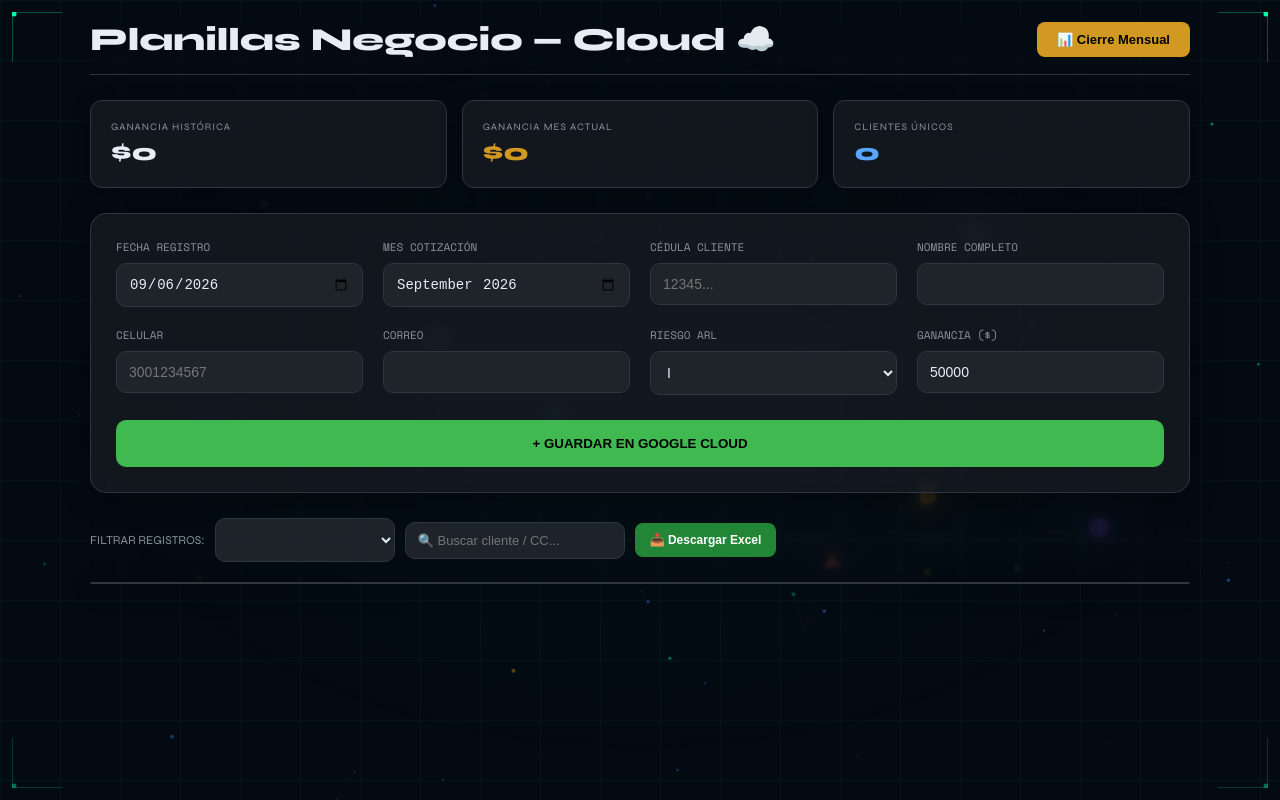
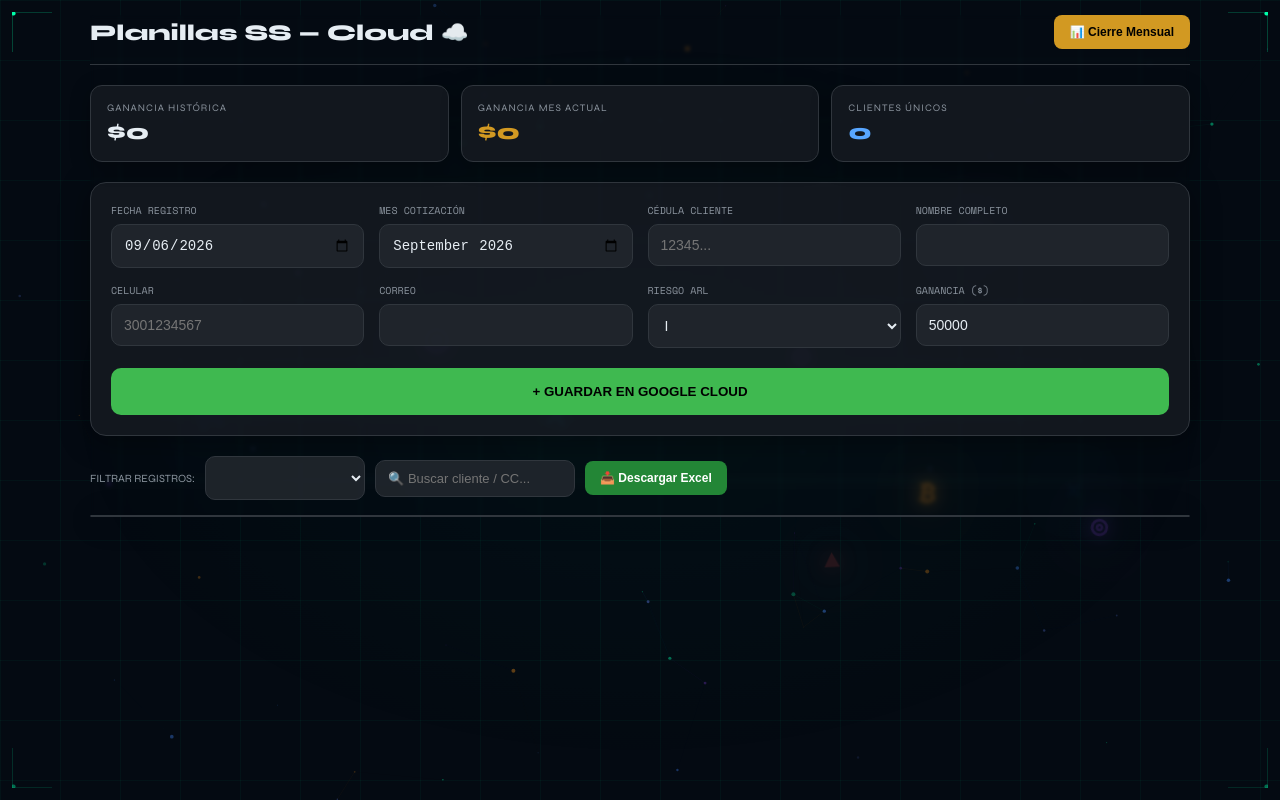
Before and after one commit to fernandezcristian2112-collab/mis-planillas, a plain HTML site: page index.html in a window 1280 px wide. Drawn offline with nearby package versions, Linux system fonts and the light colour scheme; no server answers.

Commit message:
Update index.html

```diff
--- a/index.html
+++ b/index.html
@@ -2,38 +2,47 @@
 <html lang="es">
 <head>
 <meta charset="UTF-8">
-<meta name="viewport" content="width=device-width, initial-scale=1.0">
+<meta name="viewport" content="width=device-width, initial-scale=1.0, maximum-scale=1.0, user-scalable=no">
 <title>Planillas SS — Cloud Pro</title>
+
+<!-- CONFIGURACIÓN PWA Y WEB APP -->
+<meta name="theme-color" content="#040a12">
+<meta name="mobile-web-app-capable" content="yes">
+<meta name="apple-mobile-web-app-capable" content="yes">
+<meta name="apple-mobile-web-app-status-bar-style" content="black-translucent">
+<meta name="apple-mobile-web-app-title" content="e-Trámites">
+<link rel="manifest" href="data:application/manifest+json;utf8,{%22name%22:%22e-Tr%C3%A1mites%20Planillas%22,%22short_name%22:%22e-Tr%C3%A1mites%22,%22start_url%22:%22.%22,%22display%22:%22standalone%22,%22background_color%22:%22%23040a12%22,%22theme_color%22:%22%23040a12%22,%22icons%22:[{%22src%22:%22https://cdn-icons-png.flaticon.com/512/3135/3135706.png%22,%22sizes%22:%22512x512%22,%22type%22:%22image/png%22}]}">
+
 <link href="https://fonts.googleapis.com/css2?family=Space+Mono:wght@400;700&family=Syne:wght@400;600;800&display=swap" rel="stylesheet">
 <script src="https://cdnjs.cloudflare.com/ajax/libs/xlsx/0.18.5/xlsx.full.min.js"></script>
 
 <style>
   :root { --bg: #040a12; --surface: rgba(22, 27, 34, 0.85); --surface2: rgba(33, 38, 45, 0.9); --border: #30363d; --accent: #58a6ff; --accent2: #3fb950; --text: #e6edf3; --muted: #8b949e; --gold: #d29922; }
-  * { margin: 0; padding: 0; box-sizing: border-box; }
+  * { margin: 0; padding: 0; box-sizing: border-box; -webkit-tap-highlight-color: transparent; }
 
-  body { background: var(--bg); color: var(--text); font-family: 'Syne', sans-serif; padding: 20px; min-height: 100vh; overflow-x: hidden; }
+  body { background: var(--bg); color: var(--text); font-family: 'Syne', sans-serif; padding: 15px; min-height: 100vh; overflow-x: hidden; user-select: none; }
 
   .container { position: relative; z-index: 10; max-width: 1100px; margin: 0 auto; backdrop-filter: blur(2px); }
 
-  header { display: flex; justify-content: space-between; align-items: center; margin-bottom: 25px; border-bottom: 1px solid var(--border); padding-bottom: 15px; }
-  .stats { display: grid; grid-template-columns: repeat(auto-fit, minmax(240px, 1fr)); gap: 15px; margin-bottom: 25px; }
-  .stat { background: var(--surface); border: 1px solid var(--border); border-radius: 12px; padding: 20px; box-shadow: 0 4px 20px rgba(0,0,0,0.3); }
+  header { display: flex; justify-content: space-between; align-items: center; margin-bottom: 20px; border-bottom: 1px solid var(--border); padding-bottom: 15px; }
+  .stats { display: grid; grid-template-columns: repeat(auto-fit, minmax(200px, 1fr)); gap: 12px; margin-bottom: 20px; }
+  .stat { background: var(--surface); border: 1px solid var(--border); border-radius: 12px; padding: 16px; box-shadow: 0 4px 20px rgba(0,0,0,0.3); }
   .stat-label { font-size: 10px; color: var(--muted); text-transform: uppercase; letter-spacing: 1px; }
-  .stat-value { font-size: 24px; font-weight: 800; margin-top: 5px; }
-  .form-card { background: var(--surface); border: 1px solid var(--border); border-radius: 16px; padding: 25px; margin-bottom: 25px; box-shadow: 0 4px 30px rgba(0,0,0,0.4); }
-  .form-grid { display: grid; grid-template-columns: repeat(auto-fit, minmax(220px, 1fr)); gap: 20px; }
-  .field-group { display: flex; flex-direction: column; gap: 8px; }
-  label { font-size: 11px; color: var(--muted); text-transform: uppercase; font-family: 'Space Mono', monospace; }
+  .stat-value { font-size: 22px; font-weight: 800; margin-top: 5px; }
+  .form-card { background: var(--surface); border: 1px solid var(--border); border-radius: 16px; padding: 20px; margin-bottom: 20px; box-shadow: 0 4px 30px rgba(0,0,0,0.4); }
+  .form-grid { display: grid; grid-template-columns: repeat(auto-fit, minmax(200px, 1fr)); gap: 15px; }
+  .field-group { display: flex; flex-direction: column; gap: 6px; }
+  label { font-size: 10px; color: var(--muted); text-transform: uppercase; font-family: 'Space Mono', monospace; }
   input, select { background: var(--surface2); border: 1px solid var(--border); border-radius: 10px; padding: 12px; color: var(--text); font-size: 14px; outline: none; width: 100%; }
-  .btn-add { background: var(--accent2); color: #000; border: none; border-radius: 10px; padding: 16px; font-weight: 800; cursor: pointer; margin-top: 25px; width: 100%; text-transform: uppercase; transition: transform 0.2s; }
-  .btn-add:hover { transform: translateY(-2px); }
-  .btn-cierre { background: var(--gold); color: #000; border: none; border-radius: 8px; padding: 10px 20px; font-weight: 700; cursor: pointer; font-size: 13px; z-index: 10;}
+  .btn-add { background: var(--accent2); color: #000; border: none; border-radius: 10px; padding: 16px; font-weight: 800; cursor: pointer; margin-top: 20px; width: 100%; text-transform: uppercase; transition: transform 0.2s; }
+  .btn-add:active { transform: scale(0.98); }
+  .btn-cierre { background: var(--gold); color: #000; border: none; border-radius: 8px; padding: 10px 16px; font-weight: 700; cursor: pointer; font-size: 12px; z-index: 10;}
   .btn-excel { background: #238636; color: white; border: none; border-radius: 8px; padding: 10px 15px; font-weight: 700; cursor: pointer; font-size: 12px; position: relative; z-index: 10;}
-  .table-container { overflow-x: auto; background: var(--surface); border: 1px solid var(--border); border-radius: 16px; margin-top: 20px; box-shadow: 0 4px 30px rgba(0,0,0,0.4); }
-  table { width: 100%; border-collapse: collapse; min-width: 800px; }
-  th { background: rgba(33, 38, 45, 0.6); padding: 15px; font-size: 11px; color: var(--muted); text-align: left; }
-  td { padding: 15px; font-size: 13px; border-bottom: 1px solid var(--border); }
-  .badge-riesgo { padding: 4px 10px; border-radius: 20px; font-size: 10px; font-weight: 700; }
+  .table-container { overflow-x: auto; background: var(--surface); border: 1px solid var(--border); border-radius: 16px; margin-top: 15px; box-shadow: 0 4px 30px rgba(0,0,0,0.4); }
+  table { width: 100%; border-collapse: collapse; min-width: 750px; }
+  th { background: rgba(33, 38, 45, 0.6); padding: 12px; font-size: 10px; color: var(--muted); text-align: left; }
+  td { padding: 12px; font-size: 13px; border-bottom: 1px solid var(--border); }
+  .badge-riesgo { padding: 4px 8px; border-radius: 20px; font-size: 10px; font-weight: 700; }
   .r1 { background: rgba(63,185,80,0.2); color: #3fb950; }
   .r2 { background: rgba(88,166,255,0.2); color: #58a6ff; }
   .r3 { background: rgba(210,153,34,0.2); color: #d29922; }
@@ -41,7 +50,7 @@
   .r5 { background: rgba(248,81,73,0.2); color: #f85149; }
   .btn-del { background: none; border: none; color: #f78166; cursor: pointer; font-size: 18px; }
   .modal-bg { display: none; position: fixed; inset: 0; background: rgba(0,0,0,0.8); align-items: center; justify-content: center; z-index: 100; backdrop-filter: blur(5px); }
-  .modal { background: var(--surface); border: 1px solid var(--border); border-radius: 20px; padding: 30px; width: 100%; max-width: 400px; }
+  .modal { background: var(--surface); border: 1px solid var(--border); border-radius: 20px; padding: 25px; width: 90%; max-width: 400px; }
 
   /* --- FONDO CRYPTO --- */
   .grid { position: fixed; inset: 0; background-image: linear-gradient(rgba(0,255,170,0.04) 1px, transparent 1px), linear-gradient(90deg, rgba(0,255,170,0.04) 1px, transparent 1px); background-size: 60px 60px; z-index: 1; pointer-events: none; }
@@ -68,14 +77,14 @@
 <canvas id="particleCanvas"></canvas>
 <div class="floating-logos" id="floatingLogos"></div>
 
-<div class="corner tl"><svg width="50" height="50" viewBox="0 0 50 50" fill="none"><path d="M0 50 L0 0 L50 0" stroke="rgba(0,255,170,0.4)" stroke-width="1.5" fill="none"/><circle cx="2" cy="2" r="2.5" fill="#00ffaa"/></svg></div>
-<div class="corner tr"><svg width="50" height="50" viewBox="0 0 50 50" fill="none"><path d="M0 50 L0 0 L50 0" stroke="rgba(0,255,170,0.4)" stroke-width="1.5" fill="none"/><circle cx="2" cy="2" r="2.5" fill="#00ffaa"/></svg></div>
-<div class="corner bl"><svg width="50" height="50" viewBox="0 0 50 50" fill="none"><path d="M0 50 L0 0 L50 0" stroke="rgba(0,255,170,0.25)" stroke-width="1.5" fill="none"/><circle cx="2" cy="2" r="2.5" fill="rgba(0,255,170,0.4)"/></svg></div>
-<div class="corner br"><svg width="50" height="50" viewBox="0 0 50 50" fill="none"><path d="M0 50 L0 0 L50 0" stroke="rgba(0,255,170,0.25)" stroke-width="1.5" fill="none"/><circle cx="2" cy="2" r="2.5" fill="rgba(0,255,170,0.4)"/></svg></div>
+<div class="corner tl"><svg width="40" height="40" viewBox="0 0 50 50" fill="none"><path d="M0 50 L0 0 L50 0" stroke="rgba(0,255,170,0.4)" stroke-width="1.5" fill="none"/><circle cx="2" cy="2" r="2.5" fill="#00ffaa"/></svg></div>
+<div class="corner tr"><svg width="40" height="40" viewBox="0 0 50 50" fill="none"><path d="M0 50 L0 0 L50 0" stroke="rgba(0,255,170,0.4)" stroke-width="1.5" fill="none"/><circle cx="2" cy="2" r="2.5" fill="#00ffaa"/></svg></div>
+<div class="corner bl"><svg width="40" height="40" viewBox="0 0 50 50" fill="none"><path d="M0 50 L0 0 L50 0" stroke="rgba(0,255,170,0.25)" stroke-width="1.5" fill="none"/><circle cx="2" cy="2" r="2.5" fill="rgba(0,255,170,0.4)"/></svg></div>
+<div class="corner br"><svg width="40" height="40" viewBox="0 0 50 50" fill="none"><path d="M0 50 L0 0 L50 0" stroke="rgba(0,255,170,0.25)" stroke-width="1.5" fill="none"/><circle cx="2" cy="2" r="2.5" fill="rgba(0,255,170,0.4)"/></svg></div>
 
 <div class="container">
   <header>
-    <h1>Planillas Negocio — <span>Cloud ☁️</span></h1>
+    <h1 style="font-size: 1.4rem;">Planillas SS — <span>Cloud ☁️</span></h1>
     <button class="btn-cierre" onclick="abrirCierre()">📊 Cierre Mensual</button>
   </header>
 
@@ -100,9 +109,9 @@
   </div>
 
   <div style="margin-bottom:15px; display:flex; align-items:center; gap:10px; flex-wrap: wrap; position: relative; z-index: 10;">
-    <span style="font-size:12px; color:var(--muted)">FILTRAR REGISTROS:</span>
-    <select id="filtroMes" onchange="render()" style="max-width:180px; position: relative; z-index: 10; cursor: pointer;"></select>
-    <input type="text" id="buscarCliente" placeholder="🔍 Buscar cliente / CC..." oninput="render()" style="max-width:220px; padding:10px 12px; font-size:13px;">
+    <span style="font-size:11px; color:var(--muted)">FILTRAR REGISTROS:</span>
+    <select id="filtroMes" onchange="render()" style="max-width:160px; position: relative; z-index: 10; cursor: pointer;"></select>
+    <input type="text" id="buscarCliente" placeholder="🔍 Buscar cliente / CC..." oninput="render()" style="max-width:200px; padding:10px 12px; font-size:13px;">
     <button class="btn-excel" onclick="exportarExcel()">📥 Descargar Excel</button>
   </div>
 
@@ -113,7 +122,7 @@
 
 <div class="modal-bg" id="modalBg" onclick="this.style.display='none'">
   <div class="modal" onclick="event.stopPropagation()">
-    <h2 style="margin-bottom:20px">📊 Cierre del Mes</h2>
+    <h2 style="margin-bottom:15px; font-size:1.3rem;">📊 Cierre del Mes</h2>
     <div id="modalContent"></div>
     <button class="btn-add" onclick="document.getElementById('modalBg').style.display='none'">Cerrar</button>
   </div>
```
